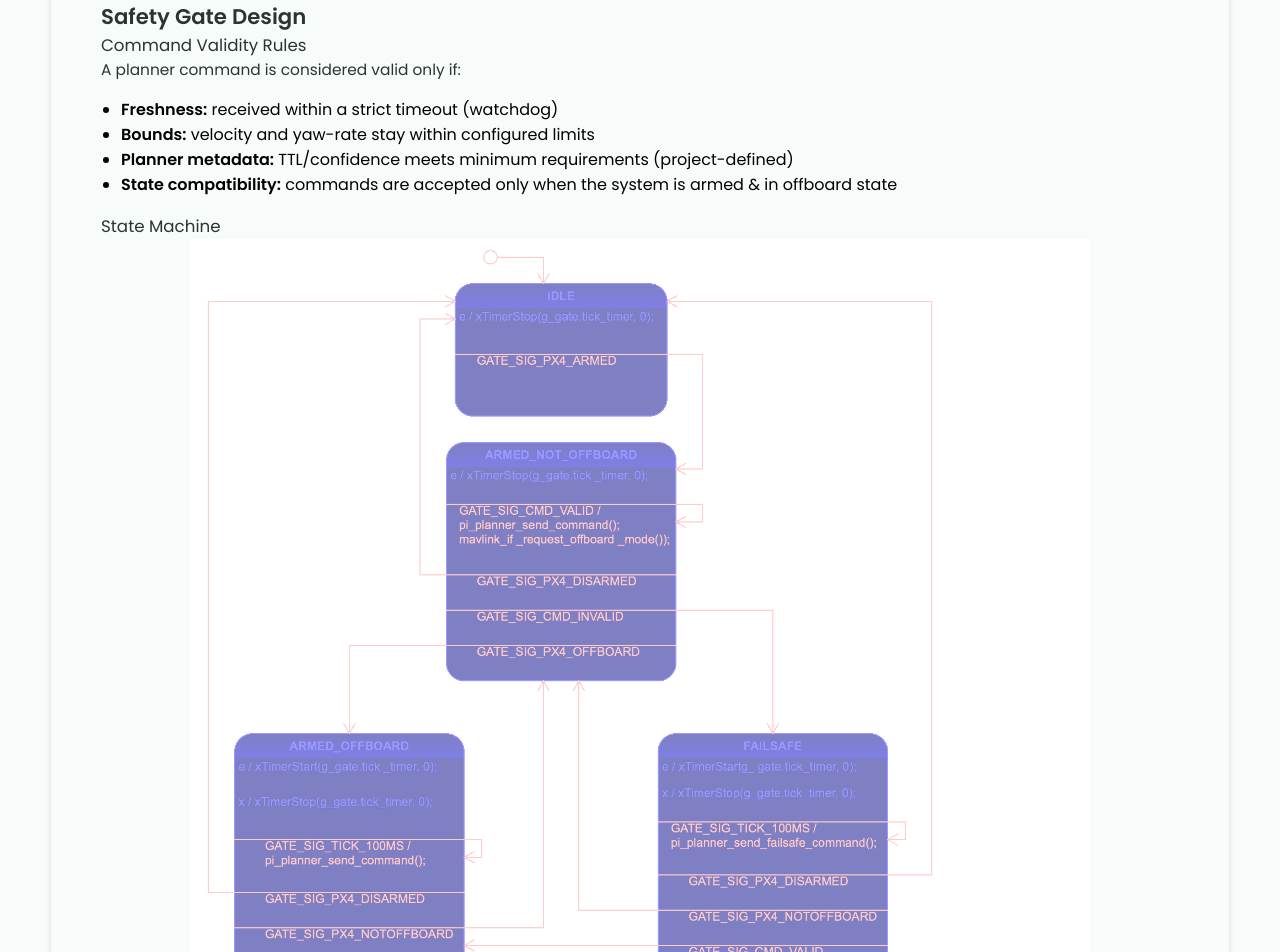
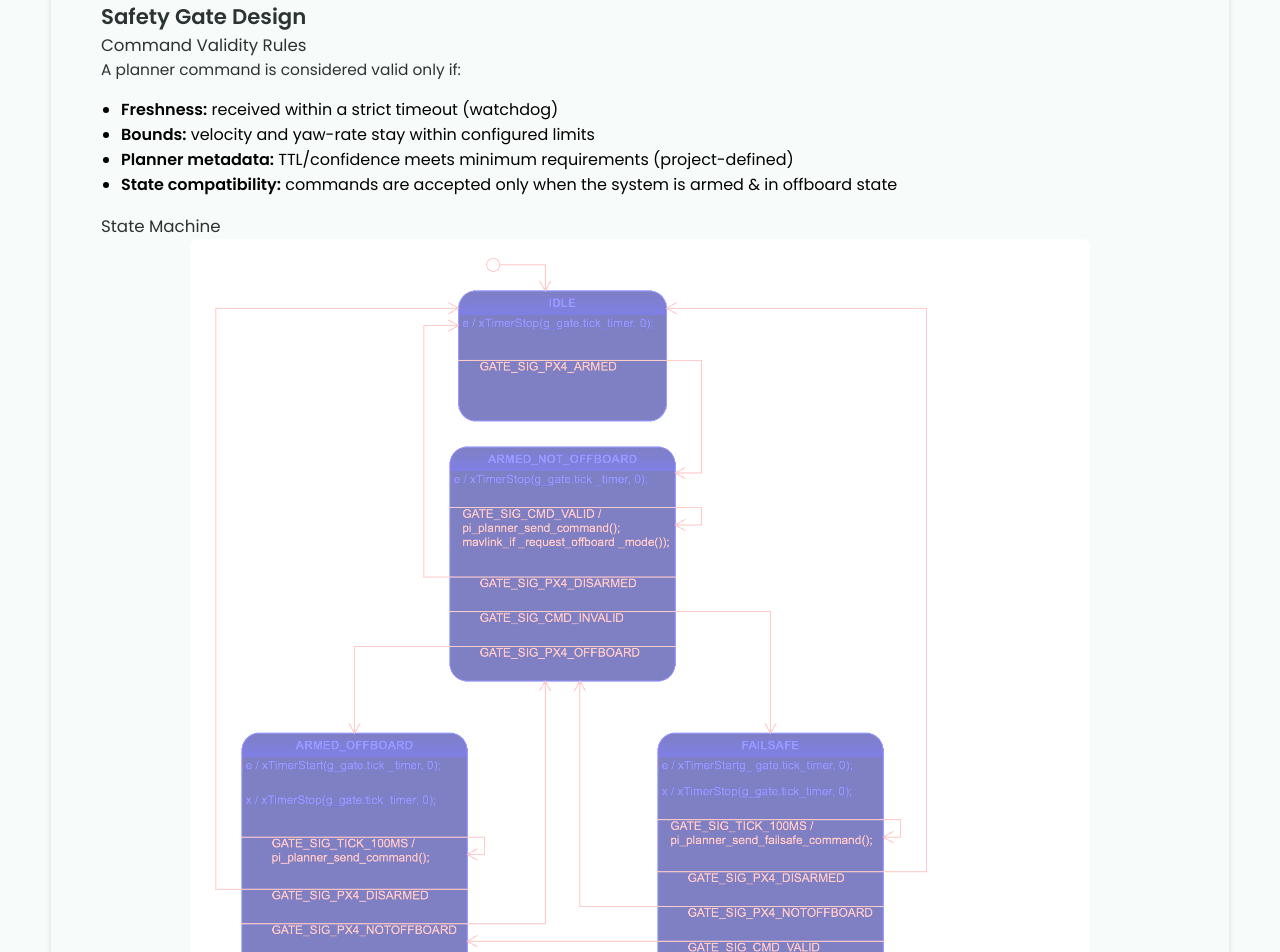
Before and after one commit to alexandrephl/alexandrephl.github.io, a Jekyll site: the page built from _projects/DroneSafetyLayer/safety-layer-px4.md, in a window 1280 px wide. Shown: the part 1803-2755 px from the top of the page. Built offline with Jekyll 4.4.1, drawn with Linux system fonts in a browser that asks for light colours.

Commit message:
Update styles.css

```diff
--- a/css/styles.css
+++ b/css/styles.css
@@ -379,10 +379,9 @@ nav .mobile-nav {
   max-width: 900px;
   display: block;
   margin: 0 auto;
-  filter: none;
-  mix-blend-mode: normal;
-  opacity: 1;
   background: white;
+  padding: 8px;
+  border-radius: 8px;
 }
 
 /* SECTION 3: SKILLS */
```
